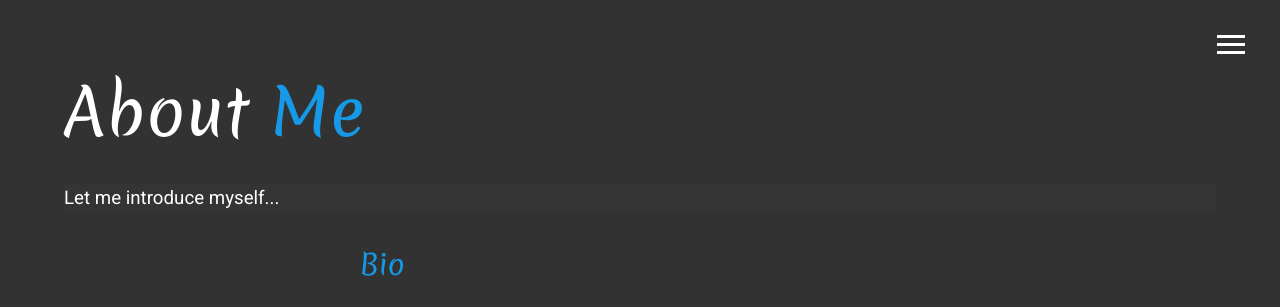
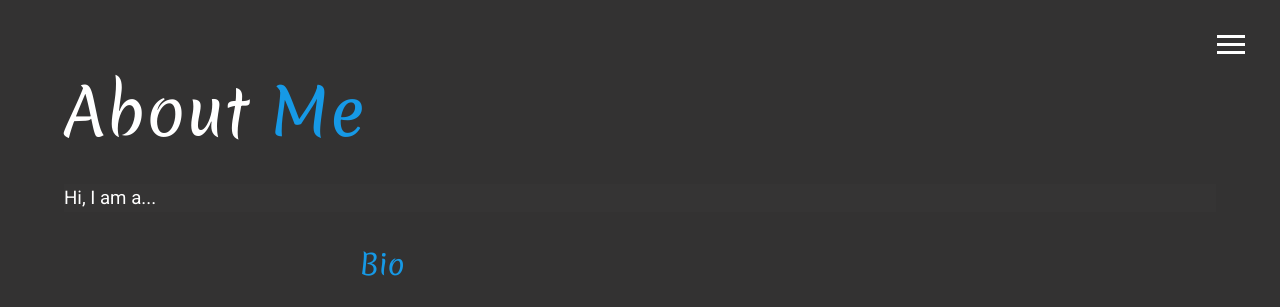
Before and after one commit to ralph1786/portfolio_site, a plain HTML site: page about.html in a window 1280 px wide. Shown: the top 307 px of the page. Drawn offline with nearby package versions, Linux system fonts and the light colour scheme.

Commit message:
updated intro line

```diff
--- a/about.html
+++ b/about.html
@@ -51,7 +51,7 @@
       <span class="text-secondary">Me</span>
     </h2>
     <h3 class="sm-heading">
-      Let me introduce myself...
+      Hi, I am a...
     </h3>
     <div class="about-info">
       <div class="logo">
```
